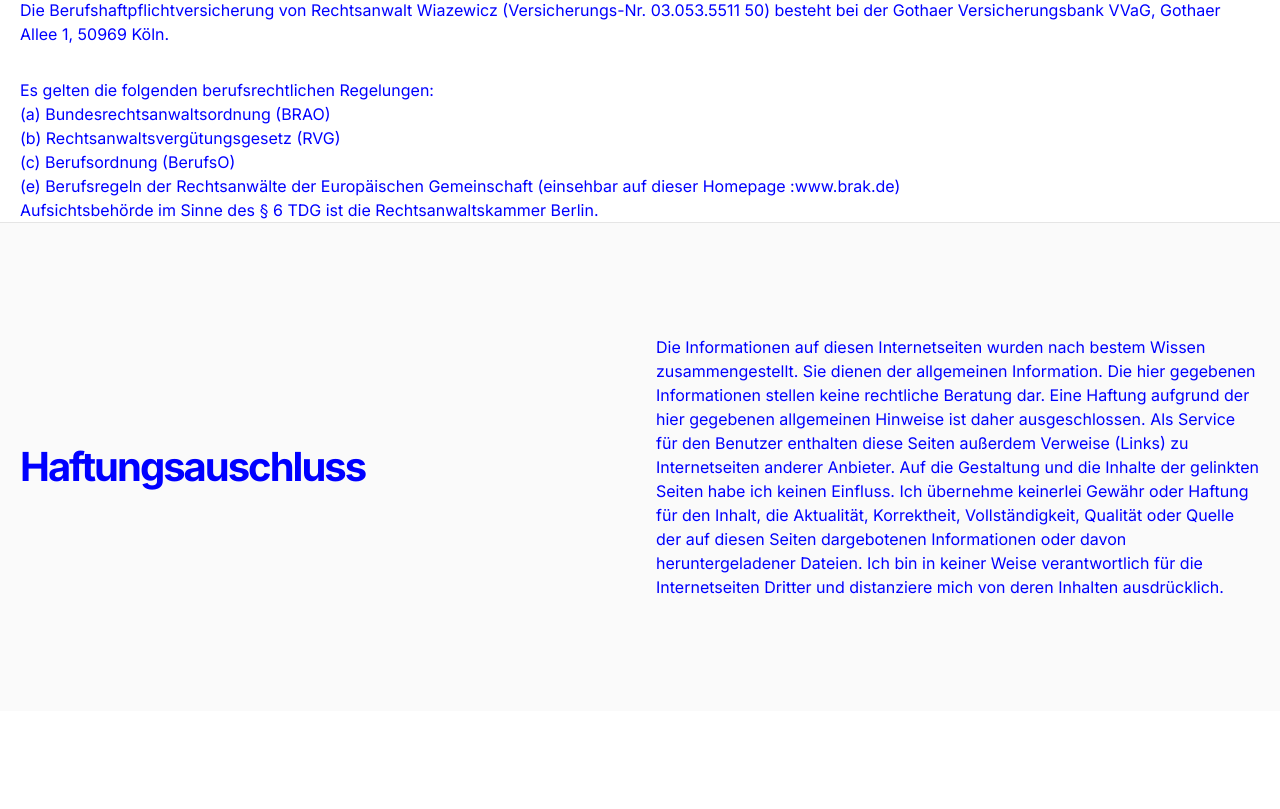
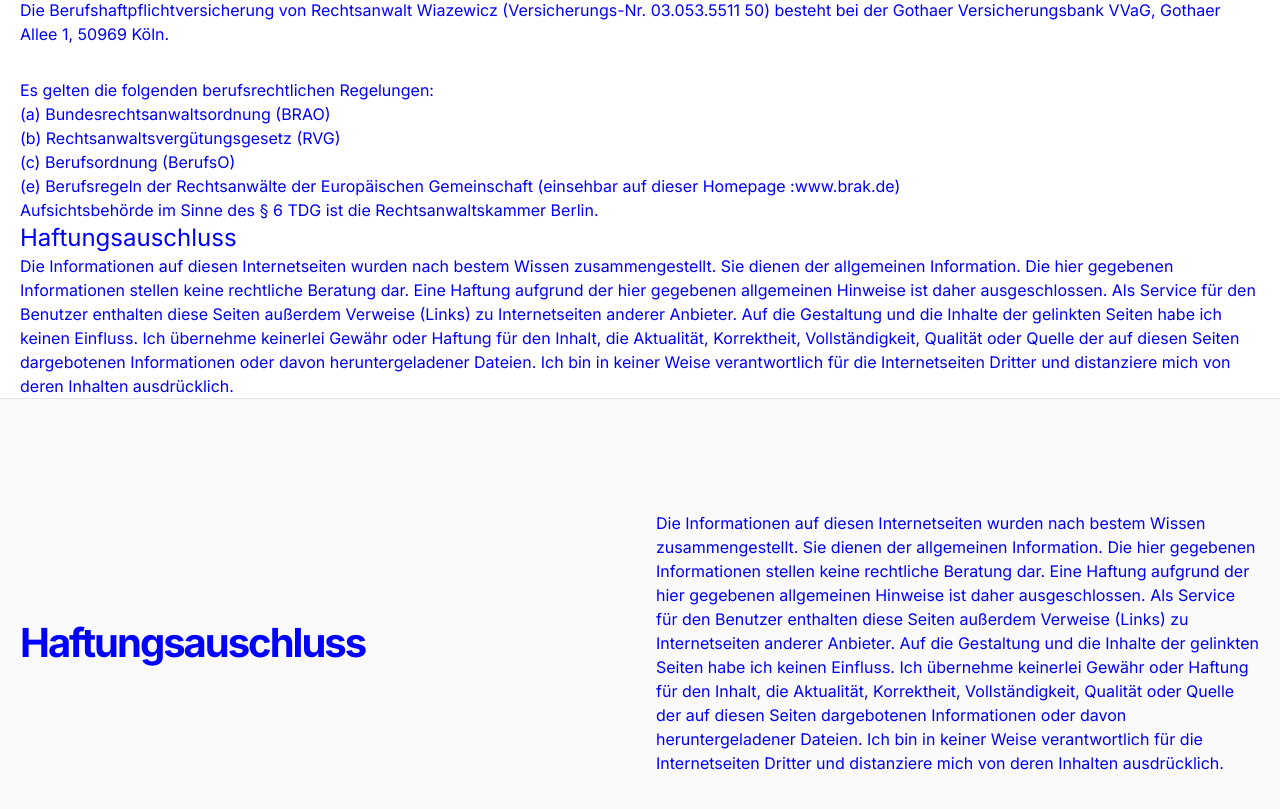
Before and after one commit to dreadbeard11/ra-wiazewicz, a Next.js app: page / in a window 1280 px wide. Shown: the part 748-1557 px from the top of the page. Before the commit the page ends 1459 px from the top, so only its background shows below. Built offline with nearby package versions, Linux system fonts and the light colour scheme.

Commit message:
Update page.tsx

```diff
--- a/src/app/page.tsx
+++ b/src/app/page.tsx
@@ -69,6 +69,14 @@
 Aufsichtsbehörde im Sinne des § 6 TDG ist die Rechtsanwaltskammer Berlin.
 
 </div>
+<div>
+     <h2 className="text-2xl">
+Haftungsauschluss
+       </h2>
+Die Informationen auf diesen Internetseiten wurden nach bestem Wissen zusammengestellt. Sie dienen der allgemeinen Information. Die hier gegebenen Informationen stellen keine rechtliche Beratung dar. Eine Haftung aufgrund der hier gegebenen allgemeinen Hinweise ist daher ausgeschlossen.
+
+Als Service für den Benutzer enthalten diese Seiten außerdem Verweise (Links) zu Internetseiten anderer Anbieter. Auf die Gestaltung und die Inhalte der gelinkten Seiten habe ich keinen Einfluss. Ich übernehme keinerlei Gewähr oder Haftung für den Inhalt, die Aktualität, Korrektheit, Vollständigkeit, Qualität oder Quelle der auf diesen Seiten dargebotenen Informationen oder davon heruntergeladener Dateien. Ich bin in keiner Weise verantwortlich für die Internetseiten Dritter und distanziere mich von deren Inhalten ausdrücklich.
+    </div>
       </Container>
     </main>
   );
```
